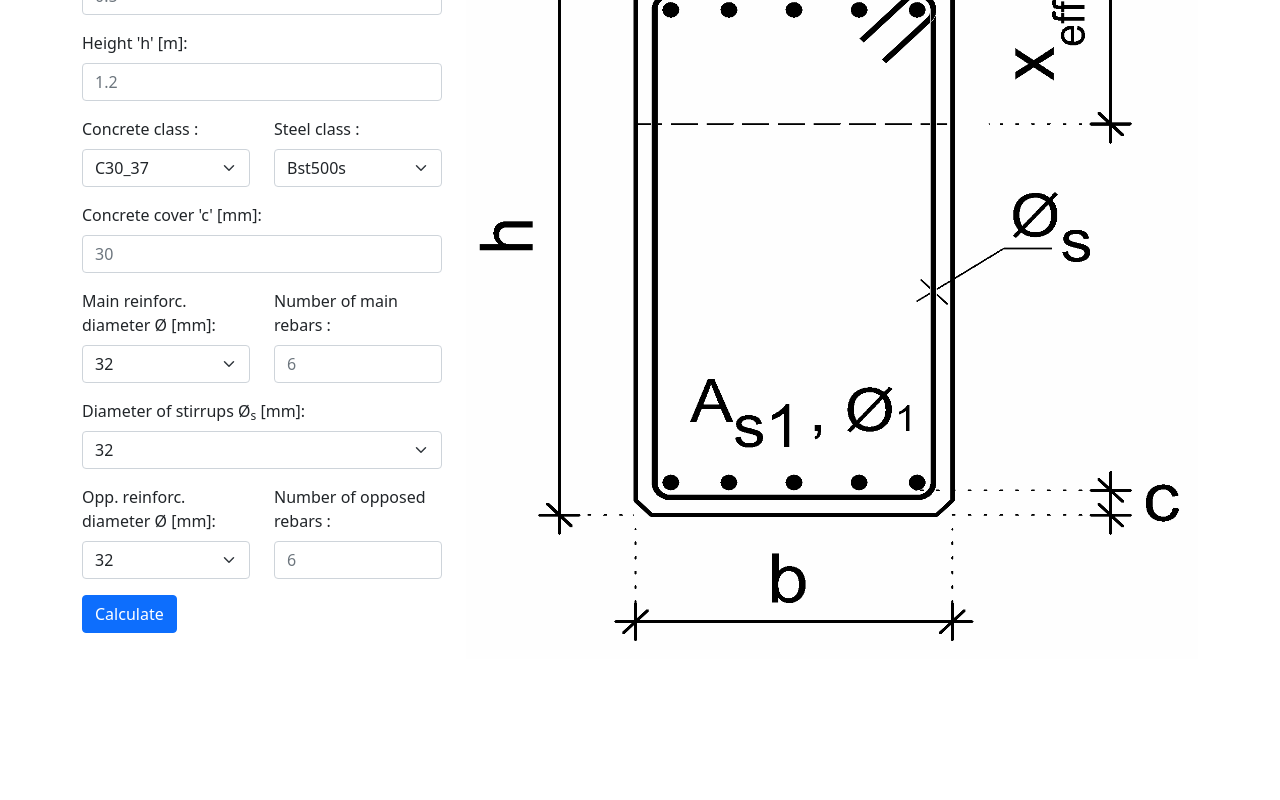
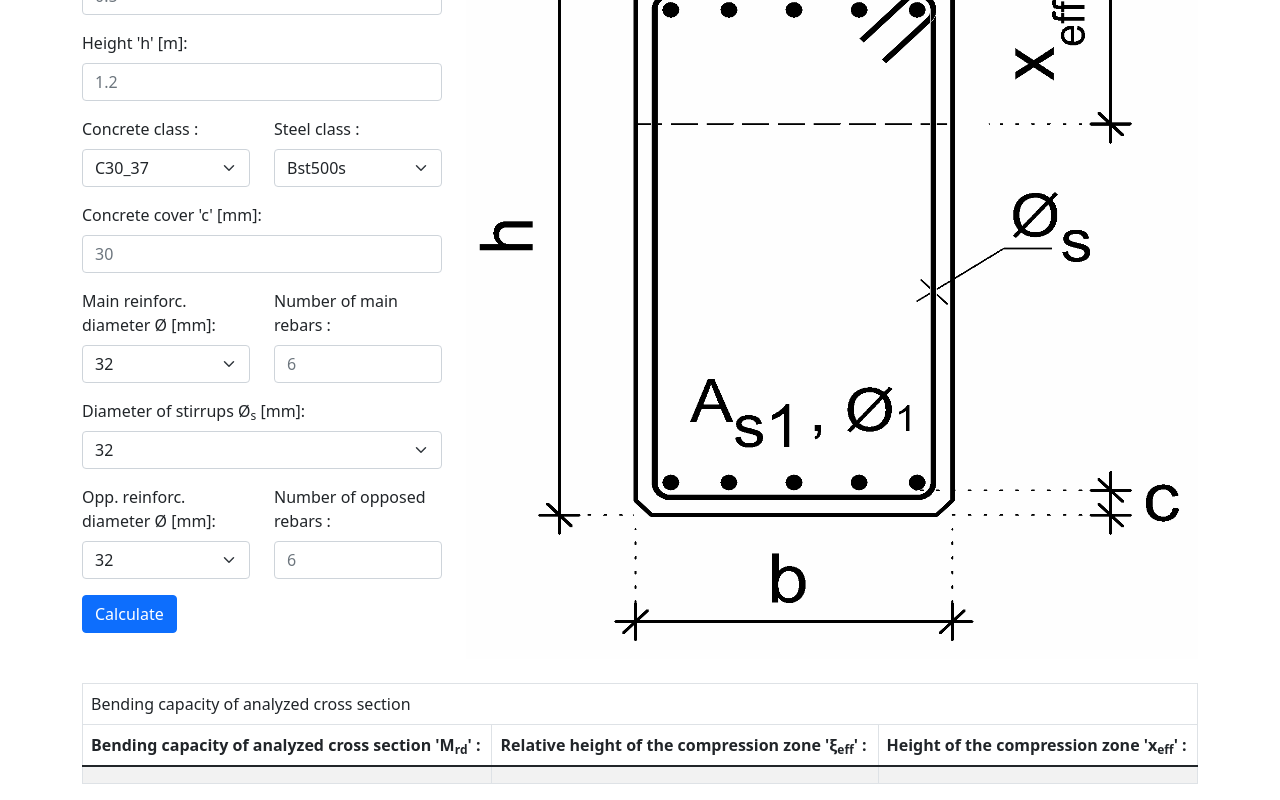
Before and after one commit to wowvaqa/engclcfe, a React (Create React App) app: page /calcs/rectdoublereinfcalc in a window 1280 px wide. Shown: the part 263-1063 px from the top of the page. Before the commit the page ends 946 px from the top, so only its background shows below. Built offline with nearby package versions, Linux system fonts and the light colour scheme.

Commit message:
ADD: Double section result view

```diff
--- a/src/calcsViews/RectDoubleReinfCalcView.js
+++ b/src/calcsViews/RectDoubleReinfCalcView.js
@@ -1,6 +1,8 @@
 import React from "react";
 import { Container, Row, Form, Col, Button } from "react-bootstrap";
 import image from "../assets/API_2_pio.png";
+
+import RectDoubleReinfResultView from "../calcsViews/RectDoubleReinfResultView";
 
 const RectDoubleReinfCalcView = () => {
   return (
@@ -207,6 +209,12 @@ const RectDoubleReinfCalcView = () => {
           </Col>
         </Row>
         <br></br>
+        <RectDoubleReinfResultView
+          isCollapseOpen={true}
+          m_rd={0}
+          ksi_eff={0}
+          x_eff={0}
+        />
       </Container>
     </>
   );
--- /dev/null
+++ b/src/calcsViews/RectDoubleReinfResultView.js
@@ -0,0 +1,43 @@
+import React from "react";
+import { Table, Collapse } from "react-bootstrap";
+
+const RectDoubleReinfResultView = ({
+  isCollapseOpen,
+  m_rd,
+  ksi_eff,
+  x_eff,
+}) => {
+  return (
+    <>
+      <Collapse in={isCollapseOpen}>
+        <Table striped bordered hover>
+          <thead>
+            <tr>
+              <td colSpan="3">Bending capacity of analyzed cross section</td>
+            </tr>
+            <tr>
+              <th>
+                Bending capacity of analyzed cross section 'M<sub>rd</sub>' :
+              </th>
+              <th>
+                Relative height of the compression zone 'ξ<sub>eff</sub>' :
+              </th>
+              <th>
+                Height of the compression zone 'x<sub>eff</sub>' :
+              </th>
+            </tr>
+          </thead>
+          <tbody>
+            <tr>
+              <td>{m_rd !== 0 && <h4>{m_rd} [kN]</h4>}</td>
+              <td>{m_rd !== 0 && <h4>{ksi_eff} [-]</h4>}</td>
+              <td>{m_rd !== 0 && <h4>{x_eff} [m]</h4>}</td>
+            </tr>
+          </tbody>
+        </Table>
+      </Collapse>
+    </>
+  );
+};
+
+export default RectDoubleReinfResultView;
```
